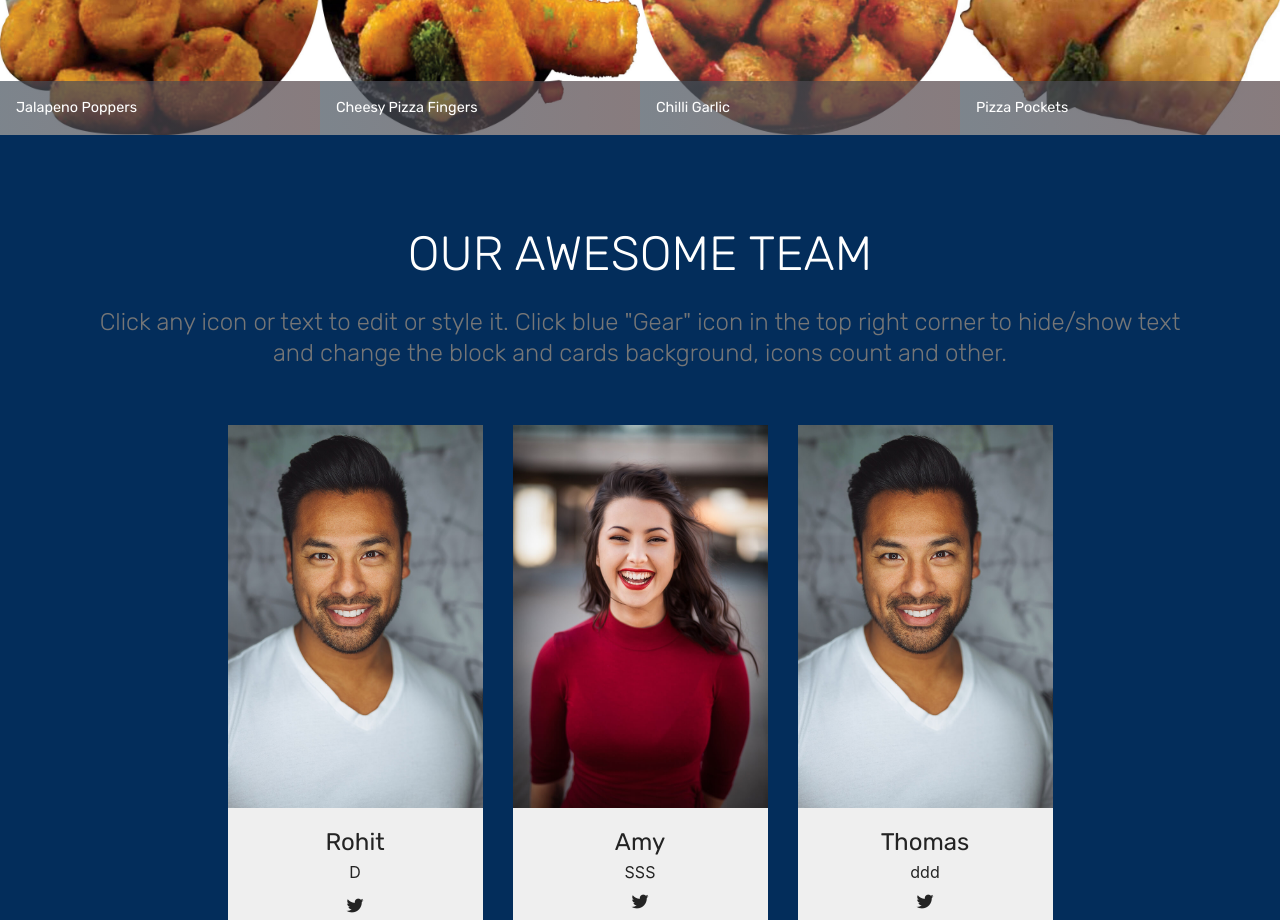
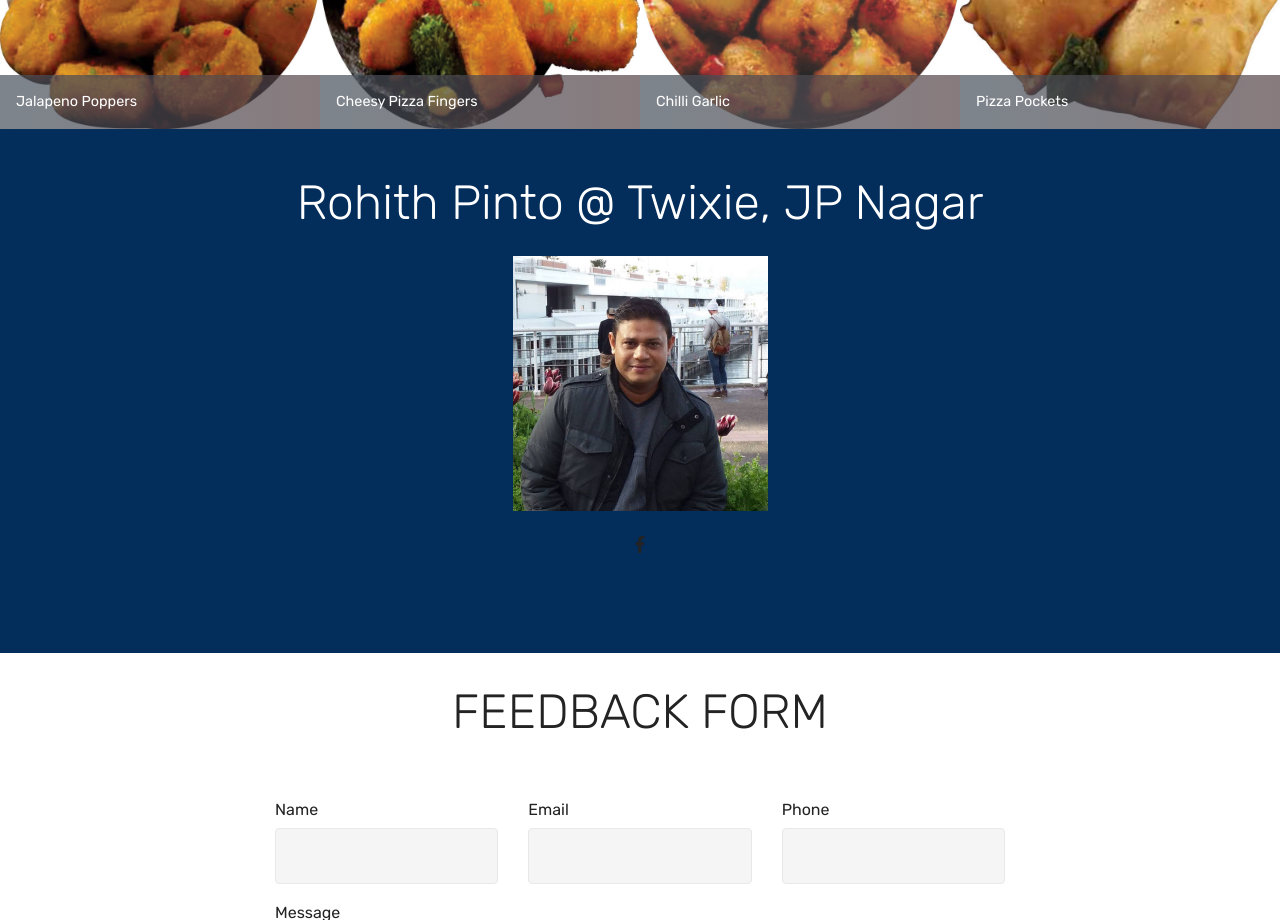
Before and after one commit to Lancyzinghr/Twixietestsite, a plain HTML site: page index.html in a window 1280 px wide. Shown: the part 1880-2800 px from the top of the page. Drawn offline with Linux system fonts and the light colour scheme; files whose address does not match are found by name.

Commit message:
Second7 commit

```diff
--- a/assets/mobirise/css/mbr-additional.css
+++ b/assets/mobirise/css/mbr-additional.css
@@ -1808,6 +1808,7 @@ body {
 .cid-rzc0kecxx3 {
   padding-top: 105px;
   padding-bottom: 75px;
+  background-image: url("../../../assets/images/cucumber-cooler-lgh-mini-e3616d54-7156-48f8-be8b-60b73b76ca73-1400x919.jpg");
 }
 .cid-rzc0kecxx3 .mbr-media span {
   font-size: 48px;
@@ -2107,8 +2108,8 @@ body {
   background: linear-gradient(to left, #554346, #45505b) !important;
 }
 .cid-ryifudqmtR {
-  padding-top: 90px;
-  padding-bottom: 90px;
+  padding-top: 45px;
+  padding-bottom: 45px;
   background-color: #032d5b;
 }
 .cid-ryifudqmtR .mbr-section-subtitle {
@@ -2142,9 +2143,6 @@ body {
 .cid-ryifudqmtR .team-item .item-social .socicon {
   color: #232323;
   font-size: 17px;
-}
-.cid-ryifudqmtR .team-item .item-caption {
-  background: #efefef;
 }
 .cid-ryifudqmtR H2 {
   color: #ffffff;
--- a/index.html
+++ b/index.html
@@ -65,7 +65,7 @@
     </nav>
 </section>
 
-<section class="engine"><a href="https://mobirise.info/h">how to create a web page</a></section><section class="header8 cid-rzc0kecxx3" data-bg-video="https://youtu.be/ZgZ4Au47KLQ" id="header8-r">
+<section class="engine"><a href="https://mobirise.info/k">develop your own website</a></section><section class="header8 cid-rzc0kecxx3 mbr-parallax-background" id="header8-r">
 
 
 
@@ -78,7 +78,7 @@
                 <h1 class="mbr-section-title align-center py-2 mbr-bold mbr-fonts-style display-1">WELCOME TO TWIXIE</h1>
                 <p class="mbr-text align-center py-2 mbr-fonts-style display-5">Taste..............</p>
                 <div class="mbr-media show-modal align-center py-2" data-modal=".modalWindow">
-                         <a href="assets/files/Twixe%20Presentation1.pptx"><span class="mbr-iconfont mbri-play" style="color: rgb(20, 157, 204); fill: rgb(20, 157, 204);"></span></a>
+                         <span class="mbr-iconfont socicon-youtube socicon" style="color: rgb(20, 157, 204); fill: rgb(20, 157, 204);"></span>
                 </div>
                 <div class="icon-description align-center font-italic pb-3 mbr-fonts-style display-7">
                         GrillZ N ChillZ</div>
@@ -91,7 +91,7 @@
             <div class="modalWindow-container">
                 <div class="modalWindow-video-container">
                     <div class="modalWindow-video">
-                        <iframe width="100%" height="100%" frameborder="0" allowfullscreen="1" data-src="https://youtu.be/ZgZ4Au47KLQ"></iframe>
+                        <iframe width="100%" height="100%" frameborder="0" allowfullscreen="1" data-src="<iframe width=&quot;560&quot; height=&quot;315&quot; src=&quot;https://www.youtube.com/embed/ZgZ4Au47KLQ&quot; frameborder=&quot;0&quot; allow=&quot;accelerometer; autoplay; encrypted-media; gyroscope; picture-in-picture&quot; allowfullscreen></iframe>"></iframe>
                     </div>
                     <a class="close" role="button" data-dismiss="modal">
                         <span aria-hidden="true" class="mbri-close mbr-iconfont closeModal"></span>
@@ -247,96 +247,21 @@ topped with gems<br><br></p>
 
 
     <div class="container align-center">
-        <h2 class="pb-3 mbr-fonts-style mbr-section-title display-2">
-            OUR AWESOME TEAM
-        </h2>
-        <h3 class="pb-5 mbr-section-subtitle mbr-fonts-style mbr-light display-5">
-            Click any icon or text to edit or style it. Click blue "Gear" icon in the top right corner to hide/show text and change the block and cards background, icons count and other.
-        </h3>
+        <h2 class="pb-3 mbr-fonts-style mbr-section-title display-2">Rohith Pinto @ Twixie, JP Nagar</h2>
+
         <div class="row media-row">
 
         <div class="team-item col-lg-3 col-md-6">
                 <div class="item-image">
-                    <img src="assets/images/face3.jpg" alt="" title="">
+                    <img src="assets/images/rohith-510x510.jpg" alt="" title="">
                 </div>
                 <div class="item-caption py-3">
-                    <div class="item-name px-2">
-                        <p class="mbr-fonts-style display-5">
-                           Rohit</p>
-                    </div>
-                    <div class="item-role px-2">
-                        <p>D</p>
-                    </div>
+
+
                     <div class="item-social pt-2">
 
-                            <span class="p-1 mbr-iconfont mbr-iconfont-social socicon-twitter socicon"></span>
+                            <a href="https://www.facebook.com/rohit.pinto"><span class="p-1 mbr-iconfont mbr-iconfont-social socicon-facebook socicon"></span></a>
 
-                        <a href="https://www.facebook.com/pages/Mobirise/1616226671953247" target="_blank">
-
-                        </a>
-                        <a href="https://plus.google.com/u/0/+Mobirise" target="_blank">
-
-                        </a>
-                        <a href="https://www.linkedin.com/in/mobirise" target="_blank">
-
-                        </a>
-                        <a href="https://www.instagram.com/mobirise/" target="_blank">
-
-                        </a>
-                        <a href="https://www.youtube.com/channel/UCt_tncVAetpK5JeM8L-8jyw" target="_blank">
-
-                        </a>
-                    </div>
-                </div>
-            </div><div class="team-item col-lg-3 col-md-6">
-                <div class="item-image">
-                    <img src="assets/images/face2.jpg" alt="" title="">
-                </div>
-                <div class="item-caption py-3">
-                    <div class="item-name px-2">
-                        <p class="mbr-fonts-style display-5">
-                           Amy</p>
-                    </div>
-                    <div class="item-role px-2">
-                        <p>SSS</p>
-                    </div>
-                    <div class="item-social pt-2">
-                        <a href="https://twitter.com/mobirise" target="_blank">
-                            <span class="p-1 socicon-twitter socicon mbr-iconfont mbr-iconfont-social"></span>
-                        </a>
-                        <a href="https://www.facebook.com/pages/Mobirise/1616226671953247" target="_blank">
-
-                        </a>
-                        <a href="https://plus.google.com/u/0/+Mobirise" target="_blank">
-
-                        </a>
-                        <a href="https://www.linkedin.com/in/mobirise" target="_blank">
-
-                        </a>
-                        <a href="https://www.instagram.com/mobirise/" target="_blank">
-
-                        </a>
-                        <a href="https://www.youtube.com/channel/UCt_tncVAetpK5JeM8L-8jyw" target="_blank">
-
-                        </a>
-                    </div>
-                </div>
-            </div><div class="team-item col-lg-3 col-md-6">
-                <div class="item-image">
-                    <img src="assets/images/face3.jpg" alt="" title="">
-                </div>
-                <div class="item-caption py-3">
-                    <div class="item-name px-2">
-                        <p class="mbr-fonts-style display-5">
-                           Thomas</p>
-                    </div>
-                    <div class="item-role px-2">
-                        <p>ddd</p>
-                    </div>
-                    <div class="item-social pt-2">
-                        <a href="https://twitter.com/mobirise" target="_blank">
-                            <span class="p-1 socicon-twitter socicon mbr-iconfont mbr-iconfont-social"></span>
-                        </a>
                         <a href="https://www.facebook.com/pages/Mobirise/1616226671953247" target="_blank">
 
                         </a>
@@ -376,7 +301,7 @@ topped with gems<br><br></p>
         <div class="row justify-content-center">
             <div class="media-container-column col-lg-8" data-form-type="formoid">
                 <!---Formbuilder Form--->
-                <form action="https://mobirise.com/" method="POST" class="mbr-form form-with-styler" data-form-title="Mobirise Form"><input type="hidden" name="email" data-form-email="true" value="48CVlKUAAE7c1YsF30MMUVdhl5U1MMN0wM0lmxzBafw/Mur6HIzaIYsBIg9XAUR4mlK/gIHARIyD498bmS9QSh15ipourcJC///UTrHoaanxxKfbKdAyGCR5Q7PNXYEC">
+                <form action="https://mobirise.com/" method="POST" class="mbr-form form-with-styler" data-form-title="Mobirise Form"><input type="hidden" name="email" data-form-email="true" value="wWs3F7B/pgtEofyCupJeMSS46UjK7uVIINlaMaKGe0uGsCk5LNdbXsTNeaSXGVfsTib1Y5McLKucc0Ubkx5aLsT2ynwlAZgSl18pe/DB948H9now3aU6Q9L/mn/jFPwM">
                     <div class="row row-sm-offset">
                         <div hidden="hidden" data-form-alert="" class="alert alert-success col-12">Thanks for filling out the form!</div>
                         <div hidden="hidden" data-form-alert-danger="" class="alert alert-danger col-12">
@@ -421,27 +346,25 @@ topped with gems<br><br></p>
                 <p class="mbr-text">
                     <strong>Address</strong>
                     <br>
-                    <br>Chatori Gali Food stree, <br>Opp. Elita<br>7th Phase JP Nagar, Bangalore<br>
+                    <br>Chatori Gali&nbsp;<br>Opp.&nbsp;Elita Apartment,<br>RBI Layout, 7th Phase, JP Nagar, Bangalore<br>
                     <br>
                     <br><strong>Contacts</strong>
                     <br>
-                    <br>Email: support@mobirise.com
-                    <br>Phone: +1 (0) 000 0000 001
-                    <br>Fax: +1 (0) 000 0000 002
-                </p>
+                    <br>Email: Twixie.ind@gmail.com
+                    <br>Phone: +91 99874 90762&nbsp;<br><br></p>
             </div>
             <div class="col-12 col-md-3 mbr-fonts-style display-7">
                 <p class="mbr-text"></p><p>
                     <strong>Links</strong>
                     <br>
-                    <br>Online App<br>Order thorugh swiggy</p><p>
+                    <br>Online App&nbsp;<br>Order thorugh swiggy</p><p>
                     <br><strong>Feedback</strong>
                     <br>
                     <br>Please send us your ideas and feedback would be appreciated.
                 </p><p></p>
             </div>
             <div class="col-12 col-md-6">
-                <div class="google-map"><iframe frameborder="0" style="border:0" src="https://www.google.com/maps/embed/v1/place?key=AIzaSyCx3d07zxHPLvkFBLlAR3Ng8a9wsAsGoJ8&amp;q=place_id:ChIJn6wOs6lZwokRLKy1iqRcoKw" allowfullscreen=""></iframe></div>
+                <div class="google-map"><iframe frameborder="0" style="border:0" src="https://www.google.com/maps/embed?pb=!1m18!1m12!1m3!1d93215.87265834799!2d77.57533502783444!3d12.947311329862972!2m3!1f0!2f0!3f0!3m2!1i1024!2i768!4f13.1!3m3!1m2!1s0x3bae1546a0e50749%3A0x1c9decd3478f57b1!2sChatori+Gali!5e0!3m2!1sen!2sin!4v1565858068220!5m2!1sen!2sin" allowfullscreen=""></iframe></div>
             </div>
         </div>
         <div class="footer-lower">
@@ -501,12 +424,12 @@ topped with gems<br><br></p>
   <script src="assets/dropdown/js/navbar-dropdown.js"></script>
   <script src="assets/touchswipe/jquery.touch-swipe.min.js"></script>
   <script src="assets/playervimeo/vimeo_player.js"></script>
-  <script src="assets/ytplayer/jquery.mb.ytplayer.min.js"></script>
-  <script src="assets/vimeoplayer/jquery.mb.vimeo_player.js"></script>
+  <script src="assets/parallax/jarallax.min.js"></script>
   <script src="assets/mbr-flip-card/mbr-flip-card.js"></script>
   <script src="assets/masonry/masonry.pkgd.min.js"></script>
   <script src="assets/imagesloaded/imagesloaded.pkgd.min.js"></script>
   <script src="assets/bootstrapcarouselswipe/bootstrap-carousel-swipe.js"></script>
+  <script src="assets/vimeoplayer/jquery.mb.vimeo_player.js"></script>
   <script src="assets/theme/js/script.js"></script>
   <script src="assets/slidervideo/script.js"></script>
   <script src="assets/gallery/player.min.js"></script>
```
Also changed, not shown: assets/images/hashes.json (+1 -1 lines), assets/images/cucumber-cooler-lgh-mini-e3616d54-7156-48f8-be8b-60b73b76ca73-1400x919.jpg (added), assets/images/mbr-favicon.png, assets/images/rohith-510x510.jpg (added), assets/images/t-logo-510x418.png (added), 1 other file.
